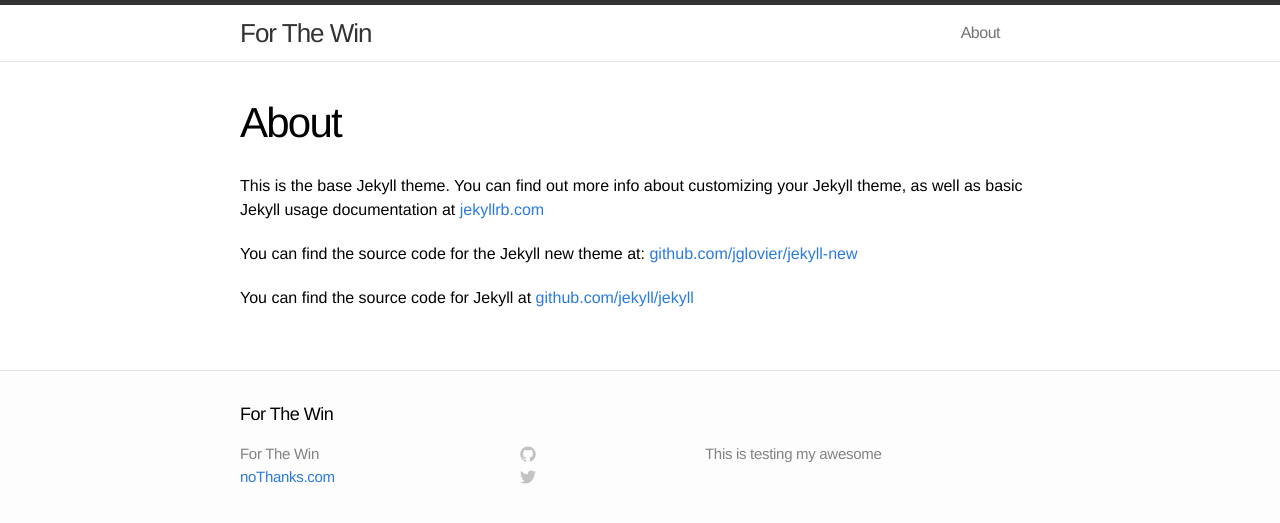
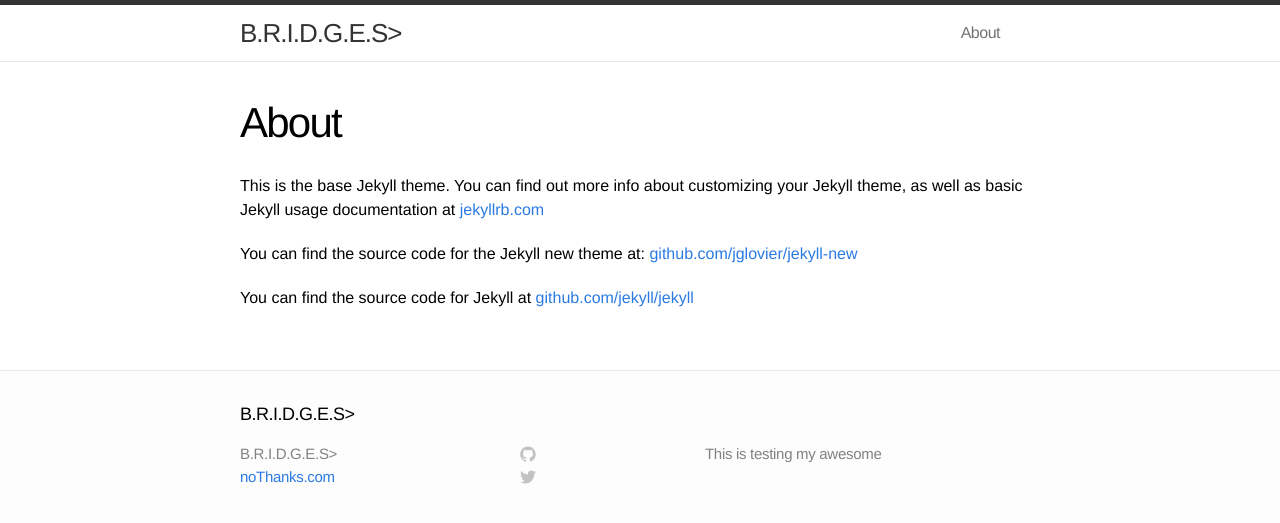
Before and after one commit to Dismembered/Dismembered.github.io, a Jekyll site: the page built from about.md, in a window 1280 px wide. Shown: the top 523 px of the page. Built offline with Jekyll 4.4.1, drawn with Linux system fonts in a browser that asks for light colours.

Commit message:
Update _config.yml

```diff
--- a/_config.yml
+++ b/_config.yml
@@ -1,5 +1,5 @@
 # Site settings
-title: For The Win
+title: B.R.I.D.G.E.S>
 email: noThanks.com
 description: "This is testing my awesome"
 baseurl: ""
```
